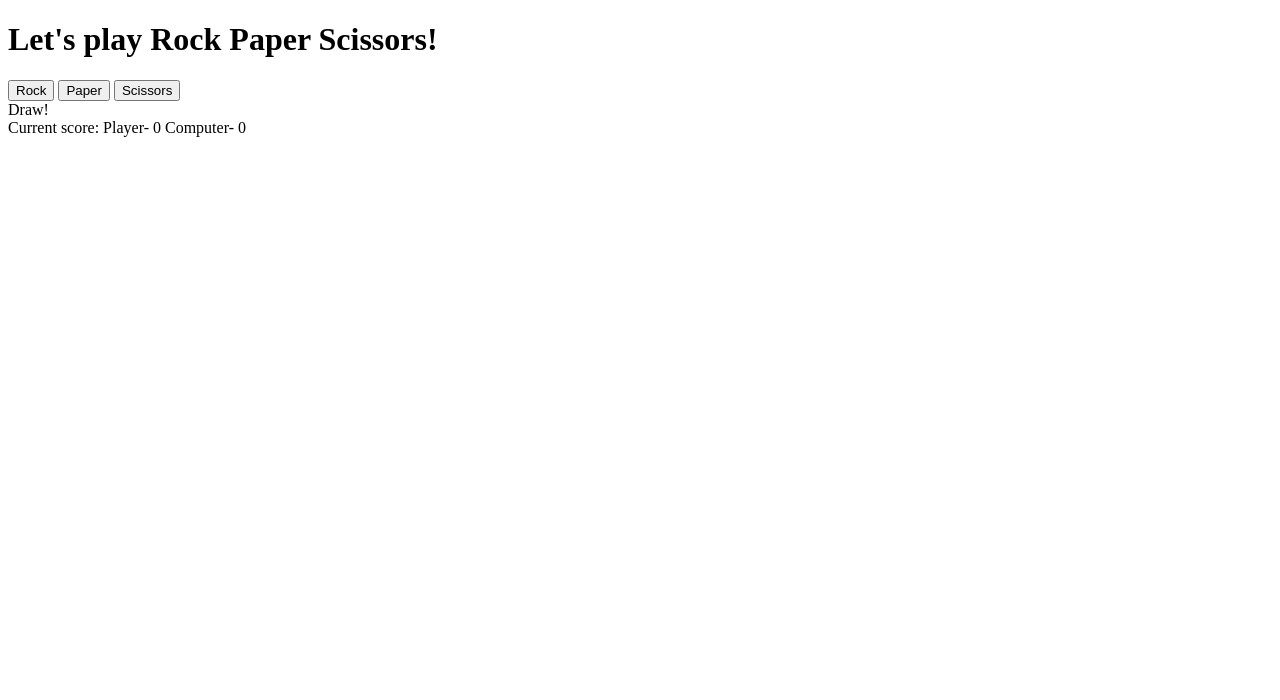
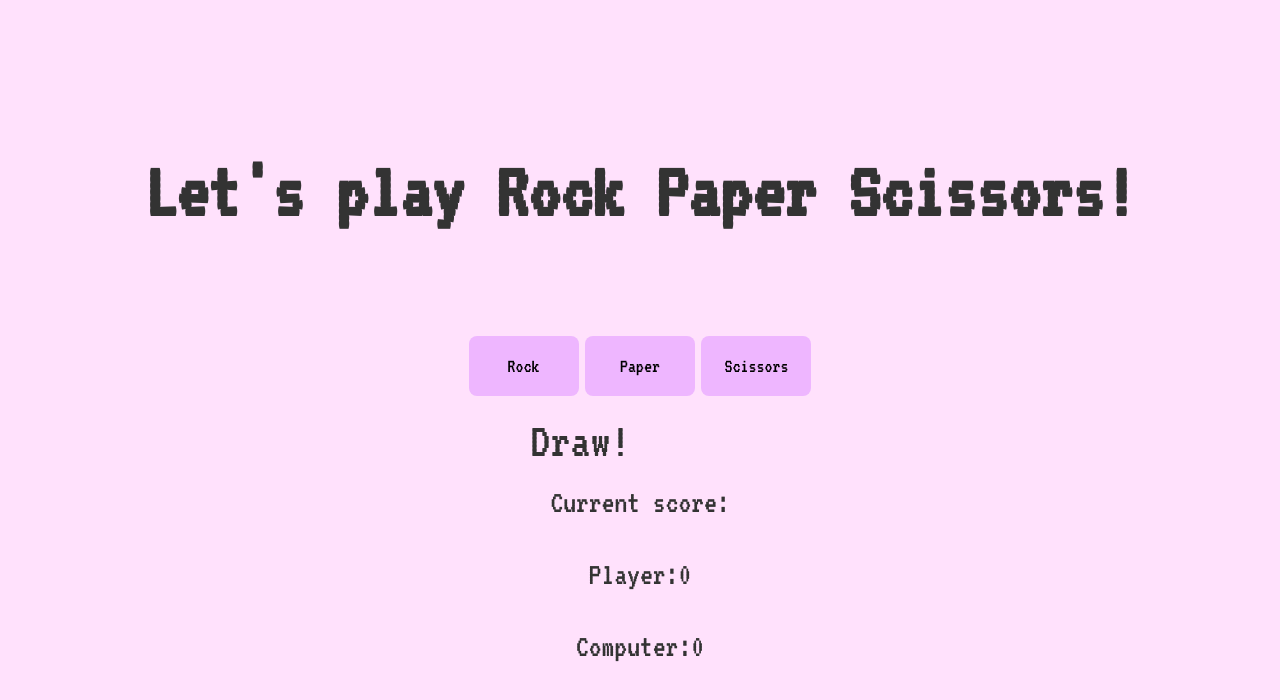
Before and after one commit to harkato/rock-paper-scissors, a plain HTML site: page index.html in a window 1280 px wide. Both pictures are taken after a click on the button "Rock". Drawn offline with Linux system fonts and the light colour scheme.

Commit message:
Add page style

```diff
--- a/algorithm.js
+++ b/algorithm.js
@@ -53,10 +53,18 @@ function gameRound(playerSelection, computerSelection) {
 
 
 function result() {
-    const scoreText = document.createElement('div');
-    scoreText.classList.add('scoreText');
-    scoreText.textContent = 'Current score: Player- ' + playerScore + " Computer- "+ computerScore;
+    const scoreText = document.createElement("div");
+    const scorePlayer = document.createElement("div");
+    const scoreComputer = document.createElement("div");
+    scoreText.classList.add("scoreText");
+    scorePlayer.classList.add("scoreText");
+    scoreComputer.classList.add("scoreText");
+    scoreText.textContent = "Current score:";
+    scorePlayer.textContent = "Player:" + playerScore;
+    scoreComputer.textContent = "Computer:" + computerScore;
     results.appendChild(scoreText);
+    results.appendChild(scorePlayer);
+    results.appendChild(scoreComputer);
 }
 
 
@@ -72,10 +80,14 @@ function score() {
     }
     if (computerScore === 5 || playerScore === 5 && computerScore>playerScore) {
         result();
+        playerScore = 0;
+        computerScore = 0;
         results.textContent="End of the game, you lost!!" ;
     } else if (computerScore === 5 || playerScore === 5 && computerScore<playerScore){
         result();
-        results.textContent="End of the game, you win!!" ;
+        playerScore = 0;
+        computerScore = 0;
+        results.textContent="End of the game, you won!!" ;
     }
 }
 
--- a/index.html
+++ b/index.html
@@ -3,14 +3,20 @@
 <head>
     <meta charset="UTF-8">
     <title>Rock Paper Scissors</title>
+    <link rel="stylesheet" href="style.css">
 </head>
 <body>
+    <div class="title">
+        <h1>Let's play Rock Paper Scissors!</h1>
+    </div>
+    <div class="buttons">
+        <button id="rock">Rock</button>
+        <button id="paper">Paper</button>
+        <button id="scissors">Scissors</button>
+    </div>
+    <div id="results">
+    </div>
 
-    <h1>Let's play Rock Paper Scissors!</h1>
-    <button id="rock">Rock</button>
-    <button id="paper">Paper</button>
-    <button id="scissors">Scissors</button>
-    <div id="results"></div>
     <script src="algorithm.js"></script>
 </body>
 </html>
--- /dev/null
+++ b/style.css
@@ -0,0 +1,41 @@
+@import url('https://fonts.googleapis.com/css2?family=VT323&display=swap');
+body {
+    height: 100vh;
+    font-family: 'VT323', monospace;
+    margin: 0;
+    background: #ffe1fc;
+    color: #333;
+    /* I'll give you this one for free */
+    display: flex;
+    align-items: center;
+    justify-content: center;
+}
+.title {
+    margin-bottom: 50px;
+    font-size: 40px;
+}
+button {
+    padding: 20px;
+    font-family: 'VT323', monospace;
+    border: none;
+    font-size: 20px;
+    border-radius: 8px;
+    background: #eeb6ff;
+    min-width: 110px;
+}
+
+body {
+    display: flex;
+    flex-direction: column;
+}
+
+.scoreText {
+    padding: 20px;
+    font-size: 32px;
+    text-align: center;
+}
+
+#results {
+    padding: 20px;
+    font-size: 50px;
+}
```
